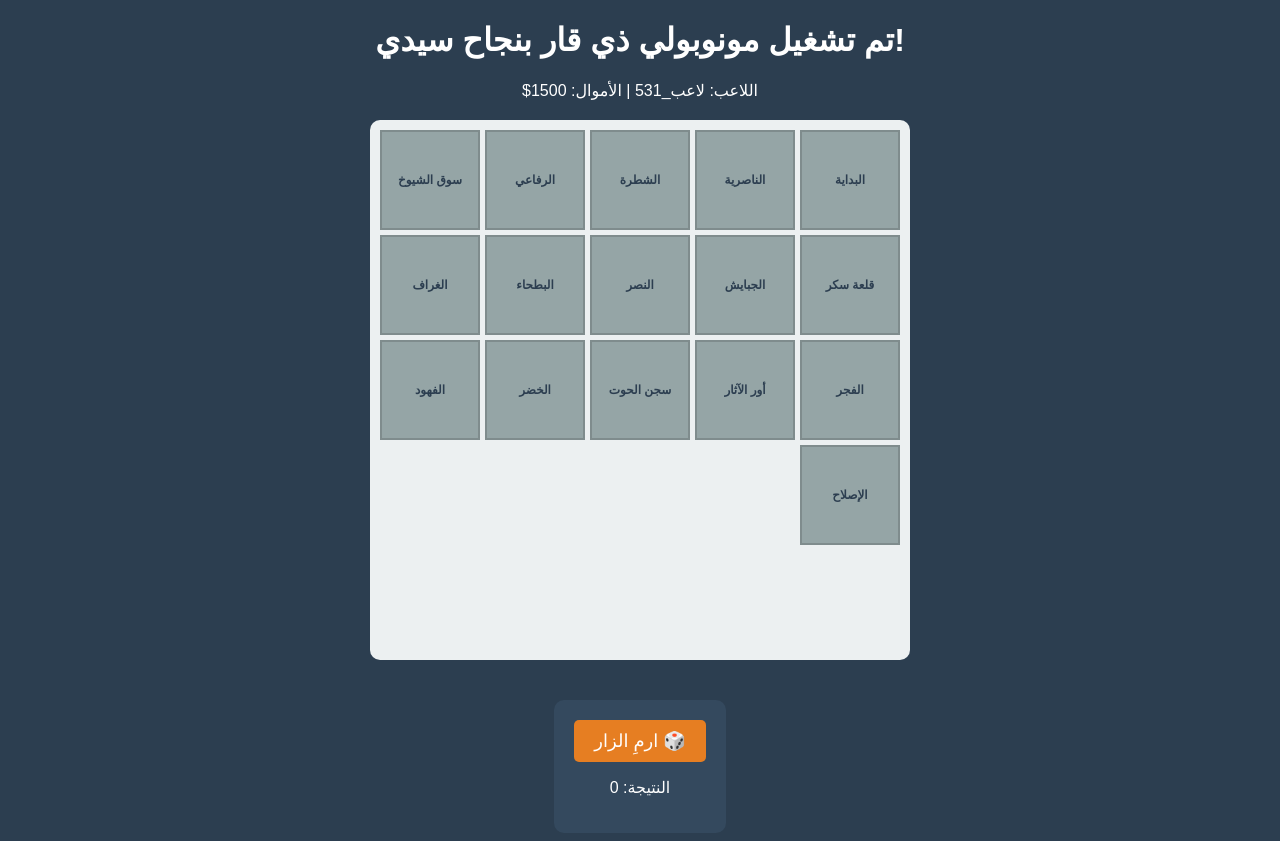
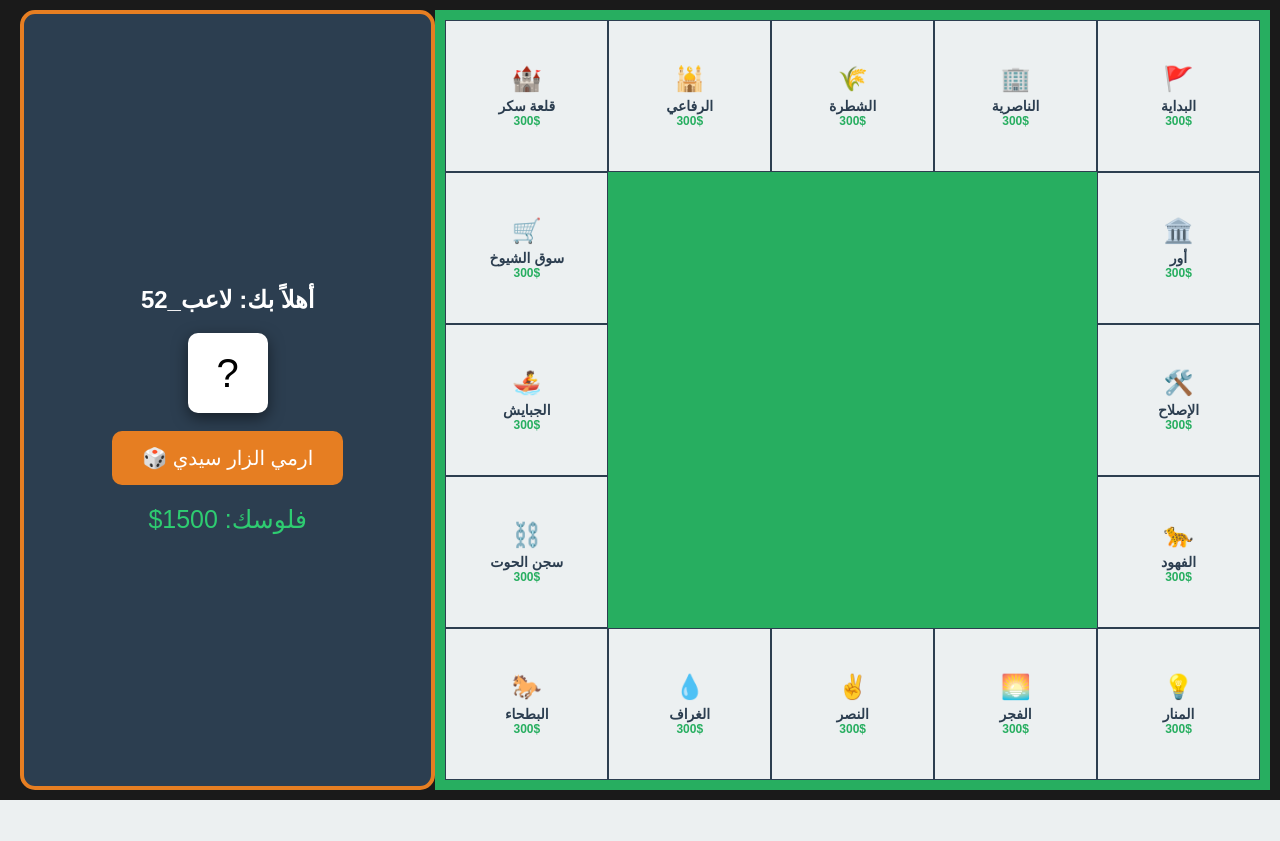
Before and after one commit to jmsksks6-source/nasiriya-monopoly, a Flask app: page / in a window 1280 px wide. After the commit the page ends 800 px from the top, so only its background shows below. Run offline with Flask 3, Linux system fonts and the light colour scheme; some libraries are stand-ins or nearby versions.

Commit message:
Update index.html

```diff
--- a/templates/index.html
+++ b/templates/index.html
@@ -2,74 +2,131 @@
 <html lang="ar" dir="rtl">
 <head>
     <meta charset="UTF-8">
-    <title>مونوبولي ذي قار سيدي</title>
+    <title>مونوبولي ذي قار - الملكية</title>
     <script src="https://cdnjs.cloudflare.com/ajax/libs/socket.io/4.0.1/socket.io.js"></script>
     <style>
-        body { font-family: sans-serif; background: #2c3e50; color: white; text-align: center; }
-        #game-board {
-            display: grid; grid-template-columns: repeat(5, 100px);
-            grid-template-rows: repeat(5, 100px); gap: 5px;
-            margin: 20px auto; width: 520px; background: #ecf0f1; padding: 10px; border-radius: 10px;
+        body { margin: 0; background: #1a1a1a; color: white; font-family: 'Cairo', sans-serif; overflow: hidden; }
+        #game-container { display: flex; height: 100vh; padding: 10px; box-sizing: border-box; }
+
+        /* الخريطة الكبيرة */
+        .board {
+            display: grid; grid-template-columns: repeat(5, 1fr); grid-template-rows: repeat(5, 1fr);
+            flex: 2; aspect-ratio: 1/1; background: #2ecc71; border: 10px solid #27ae60; position: relative;
         }
-        .cell { background: #95a5a6; border: 2px solid #7f8c8d; display: flex; align-items: center; justify-content: center; font-size: 12px; color: #2c3e50; font-weight: bold; position: relative; }
-        .player-token { width: 20px; height: 20px; background: red; border-radius: 50%; position: absolute; bottom: 5px; }
-        #controls { margin-top: 20px; background: #34495e; padding: 20px; border-radius: 10px; display: inline-block; }
-        button { padding: 10px 20px; font-size: 18px; cursor: pointer; background: #e67e22; border: none; color: white; border-radius: 5px; }
+
+        .cell {
+            background: #ecf0f1; border: 1px solid #2c3e50; color: #2c3e50;
+            display: flex; flex-direction: column; align-items: center; justify-content: center;
+            font-weight: bold; font-size: 14px; position: relative;
+        }
+
+        /* توزيع المناطق على الحواف */
+        .top { grid-row: 1; }
+        .bottom { grid-row: 5; }
+        .left { grid-column: 1; }
+        .right { grid-column: 5; }
+        .middle { background: #27ae60; border: none; } /* قلب الخريطة */
+
+        .price { color: #27ae60; font-size: 12px; }
+        .icon { font-size: 24px; margin-bottom: 5px; }
+
+        /* الزار */
+        #dice-box {
+            flex: 1; display: flex; flex-direction: column; align-items: center; justify-content: center;
+            background: #2c3e50; margin-left: 10px; border-radius: 15px; border: 4px solid #e67e22;
+        }
+        #dice {
+            width: 80px; height: 80px; background: white; color: black; border-radius: 10px;
+            display: flex; align-items: center; justify-content: center; font-size: 40px;
+            box-shadow: 0 5px 15px rgba(0,0,0,0.5); transition: transform 0.3s;
+        }
+
+        .player-token {
+            width: 25px; height: 25px; border-radius: 50%; border: 2px solid white;
+            position: absolute; transition: all 0.6s cubic-bezier(0.175, 0.885, 0.32, 1.275);
+        }
     </style>
 </head>
 <body>
-    <h1>!تم تشغيل مونوبولي ذي قار بنجاح سيدي</h1>
-    <div id="status">اللاعب: <span id="p-name">...</span> | الأموال: <span id="p-money">1500</span>$</div>
 
-    <div id="game-board" id="board">
+<div id="game-container">
+    <div class="board" id="board">
         </div>
 
-    <div id="controls">
-        <button onclick="rollDice()">🎲 ارمِ الزار</button>
-        <p id="dice-result">النتيجة: 0</p>
+    <div id="dice-box">
+        <h2 id="current-player">انتظر دخولك...</h2>
+        <div id="dice">?</div>
+        <br>
+        <button id="roll-btn" onclick="roll()" style="padding: 15px 30px; cursor: pointer; background: #e67e22; border: none; color: white; border-radius: 10px; font-size: 20px;">ارمي الزار سيدي 🎲</button>
+        <div id="money-display" style="font-size: 25px; margin-top: 20px; color: #2ecc71;">فلوسك: 1500$</div>
+    </div>
 </div>
 
 <script>
     const socket = io();
-        let myName = "لاعب_" + Math.floor(Math.random() * 1000);
-        document.getElementById('p-name').innerText = myName;
+    let myName = "لاعب_" + Math.floor(Math.random() * 99);
+    let myColor = '#' + Math.floor(Math.random()*16777215).toString(16);
+    document.getElementById('current-player').innerText = "أهلاً بك: " + myName;
 
-        // أسماء مناطق ذي قار
-        const locations = ["البداية", "الناصرية", "الشطرة", "الرفاعي", "سوق الشيوخ", "قلعة سكر", "الجبايش", "النصر", "البطحاء", "الغراف", "الفجر", "أور الآثار", "سجن الحوت", "الخضر", "الفهود", "الإصلاح"];
+    const zones = [
+        {name: "البداية", icon: "🚩", pos: [1,1]}, {name: "الناصرية", icon: "🏢", pos: [1,2]},
+        {name: "الشطرة", icon: "🌾", pos: [1,3]}, {name: "الرفاعي", icon: "🕌", pos: [1,4]},
+        {name: "قلعة سكر", icon: "🏰", pos: [1,5]}, {name: "سوق الشيوخ", icon: "🛒", pos: [2,5]},
+        {name: "الجبايش", icon: "🚣", pos: [3,5]}, {name: "سجن الحوت", icon: "⛓️", pos: [4,5]},
+        {name: "البطحاء", icon: "🐎", pos: [5,5]}, {name: "الغراف", icon: "💧", pos: [5,4]},
+        {name: "النصر", icon: "✌️", pos: [5,3]}, {name: "الفجر", icon: "🌅", pos: [5,2]},
+        {name: "المنار", icon: "💡", pos: [5,1]}, {name: "الفهود", icon: "🐆", pos: [4,1]},
+        {name: "الإصلاح", icon: "🛠️", pos: [3,1]}, {name: "أور", icon: "🏛️", pos: [2,1]}
+    ];
 
-        const boardDiv = document.getElementById('game-board');
-        locations.forEach((loc, i) => {
+    // رسم الخريطة
+    const board = document.getElementById('board');
+    for(let i=1; i<=5; i++) {
+        for(let j=1; j<=5; j++) {
             let div = document.createElement('div');
+            let zone = zones.find(z => z.pos[0] === i && z.pos[1] === j);
+            if(zone) {
                 div.className = 'cell';
-            div.id = 'cell-' + i;
-            div.innerText = loc;
-            boardDiv.appendChild(div);
+                div.id = 'z-' + zones.indexOf(zone);
+                div.innerHTML = `<span class="icon">${zone.icon}</span>${zone.name}<br><span class="price">300$</span>`;
+            } else {
+                div.className = 'middle';
+            }
+            div.style.gridRow = i; div.style.gridColumn = j;
+            board.appendChild(div);
+        }
+    }
+
+    socket.emit('join', {name: myName, color: myColor});
+
+    function roll() {
+        document.getElementById('roll-btn').disabled = true;
+        socket.emit('roll_dice', {name: myName});
+    }
+
+    socket.on('dice_rolled', (data) => {
+        let dice = document.getElementById('dice');
+        dice.style.transform = "rotate(360deg)";
+        setTimeout(() => {
+            dice.innerText = data.value;
+            dice.style.transform = "rotate(0deg)";
+            updatePlayers(data.players);
+            document.getElementById('roll-btn').disabled = false;
+        }, 300);
     });
 
-        socket.emit('join', {name: myName});
-
-        function rollDice() {
-            let steps = Math.floor(Math.random() * 6) + 1;
-            document.getElementById('dice-result').innerText = "النتيجة: " + steps;
-            socket.emit('move_player', {name: myName, steps: steps});
-        }
-
-        socket.on('update_players', (players) => {
-            // مسح أماكن اللاعبين القديمة
+    function updatePlayers(players) {
         document.querySelectorAll('.player-token').forEach(t => t.remove());
-            // رسم اللاعبين في مواقعهم الجديدة
-            for (let id in players) {
+        for(let id in players) {
             let p = players[id];
-                let cell = document.getElementById('cell-' + p.pos);
+            let cell = document.getElementById('z-' + p.pos);
             let token = document.createElement('div');
             token.className = 'player-token';
-                if(id === myName) {
-                    token.style.background = 'blue';
-                    document.getElementById('p-money').innerText = p.money;
+            token.style.background = p.color;
+            cell.appendChild(token);
+            if(id === myName) document.getElementById('money-display').innerText = "فلوسك: " + p.money + "$";
         }
-                cell.appendChild(token);
     }
-        });
 </script>
 </body>
     </html>
```
Lines whose indentation alone changed are shown as unchanged.
